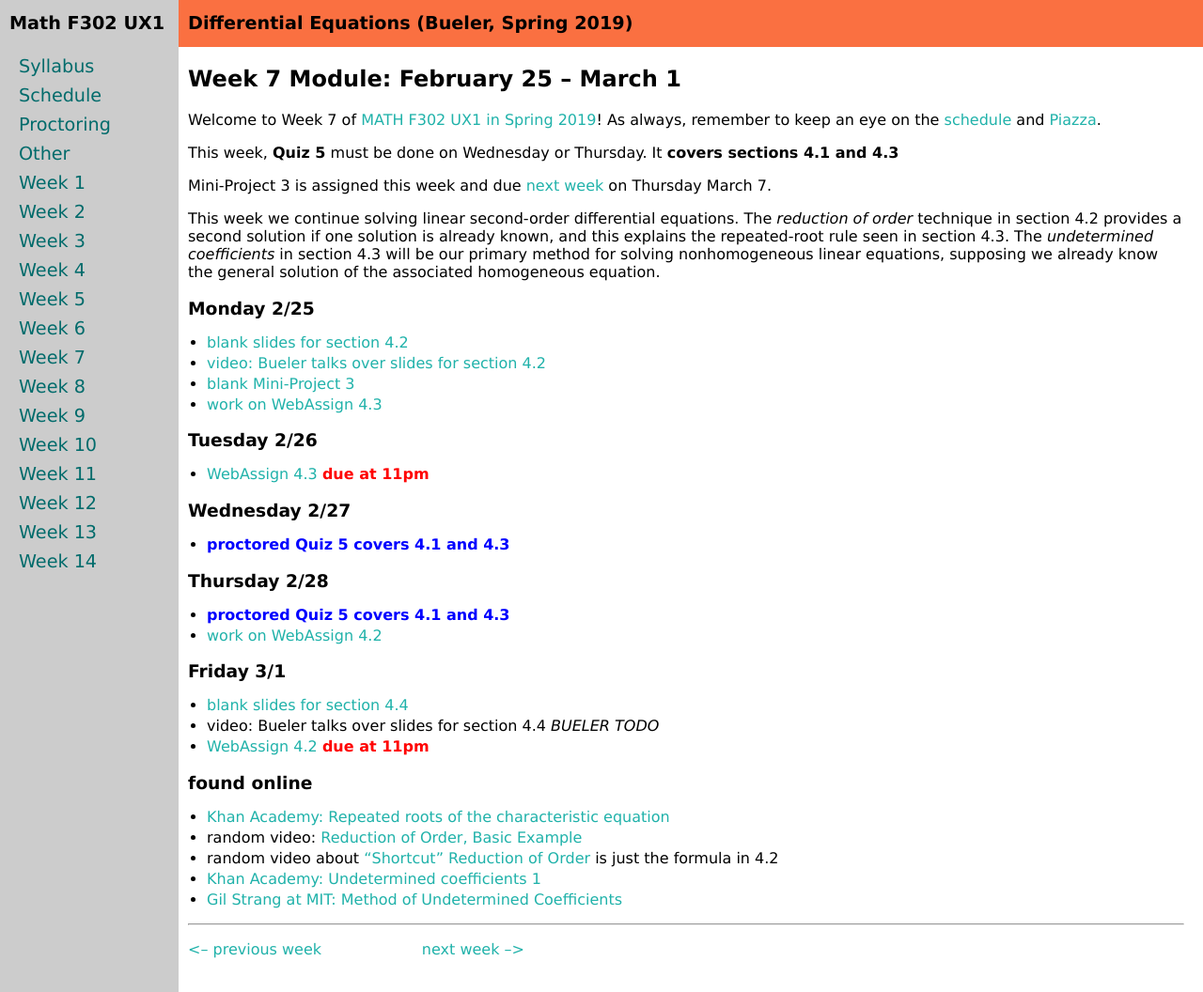
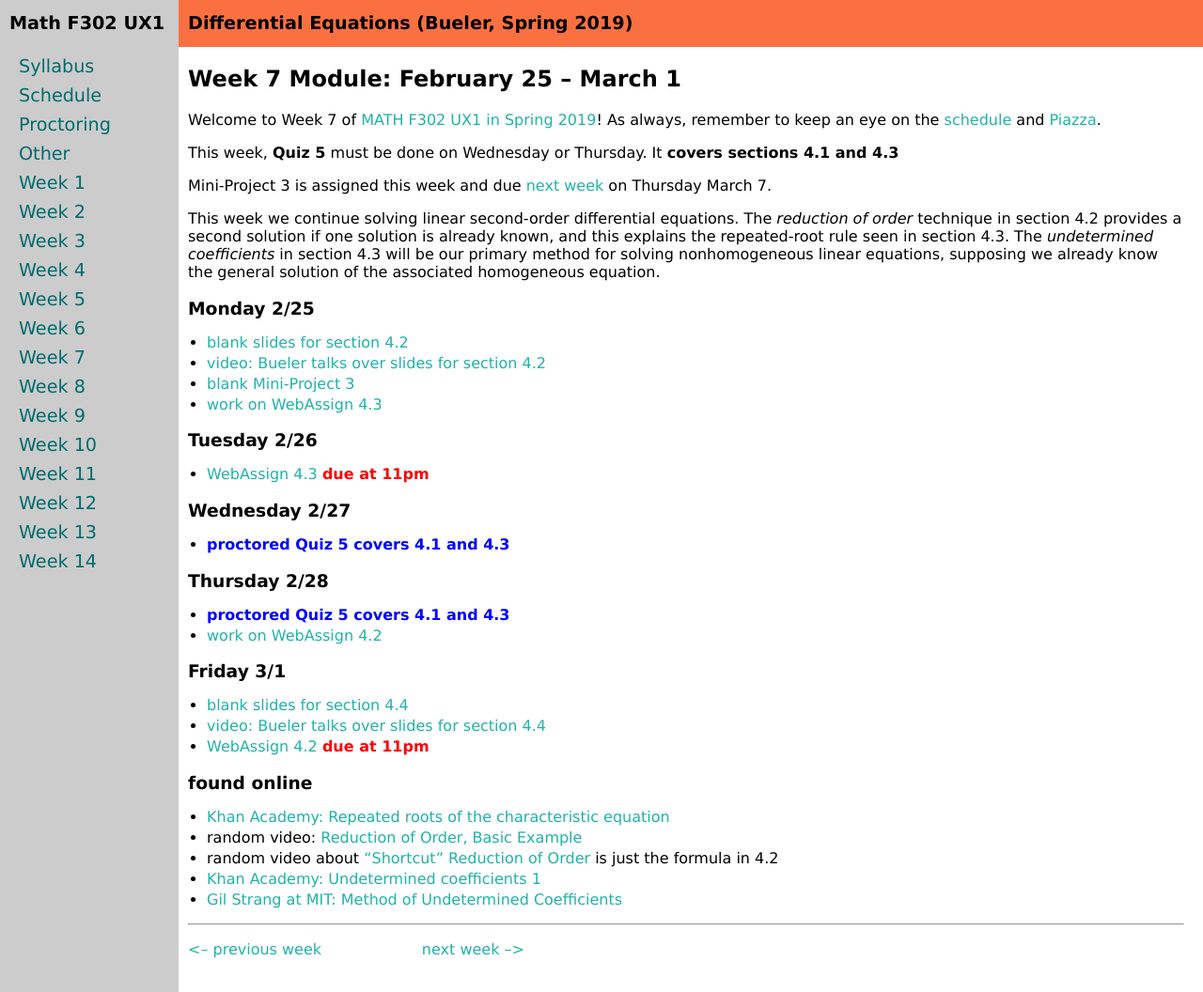
Before and after one commit to bueler/math302, a Jekyll site: the page built from week7.md, in a window 1280 px wide and 1056 px high. Shown: the whole window at 94% size. Built offline with Jekyll 4.4.1, drawn with Linux system fonts in a browser that asks for light colours.

Commit message:
link to voice over 4.4

```diff
--- a/week7.md
+++ b/week7.md
@@ -31,7 +31,7 @@
 
 ### Friday 3/1
 * [blank slides for section 4.4](assets/slides/4-4.pdf)
-* video: Bueler talks over slides for section 4.4 _BUELER TODO_
+* [video: Bueler talks over slides for section 4.4](https://expl.ai/WWJWGGG)
 * [WebAssign 4.2](https://www.webassign.net/) <span style="color:red">**due at 11pm**</span>
 
 ### found online
```
